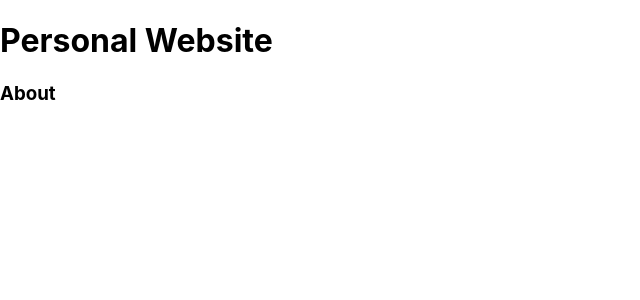
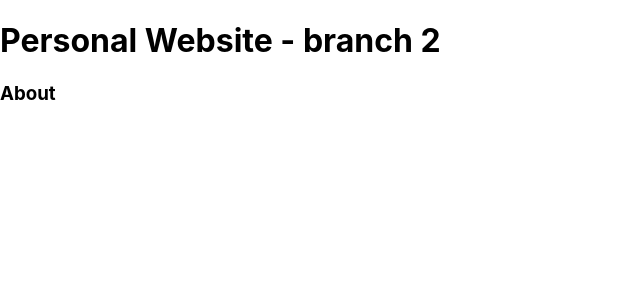
Before and after one commit to argishtib/argishtib.github.io, a React (Create React App) app: page / in a window 1280 px wide. Shown: the top 300 px of the page, without its empty margins (0-640 px from the left). Built offline with nearby package versions, Linux system fonts and the light colour scheme.

Commit message:
feature 2

```diff
--- a/src/App.js
+++ b/src/App.js
@@ -4,7 +4,7 @@ import "./App.css";
 function App() {
   return (
     <div>
-      <h1>Personal Website</h1>
+      <h1>Personal Website - branch 2</h1>
       <h3>About</h3>
     </div>
   );
```
